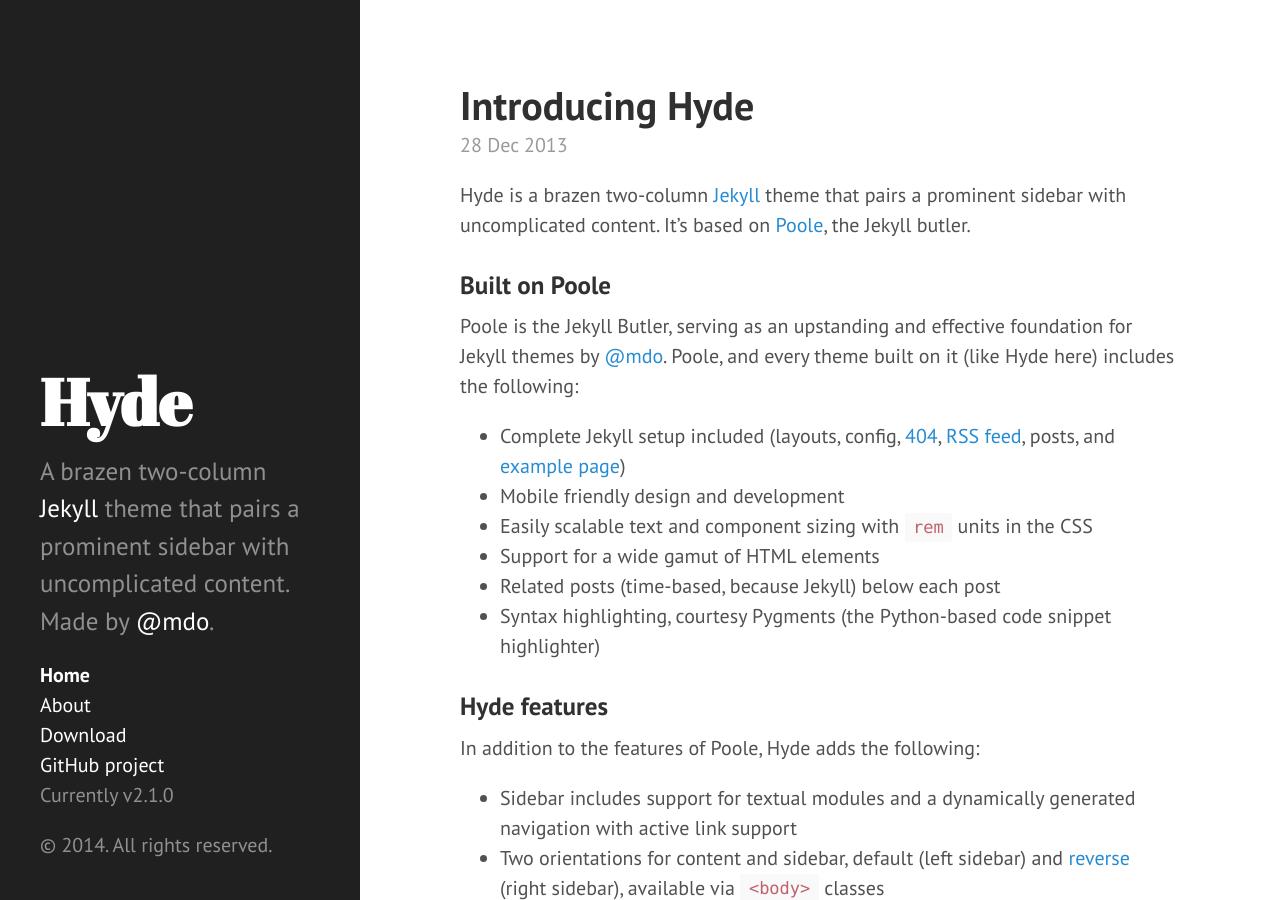
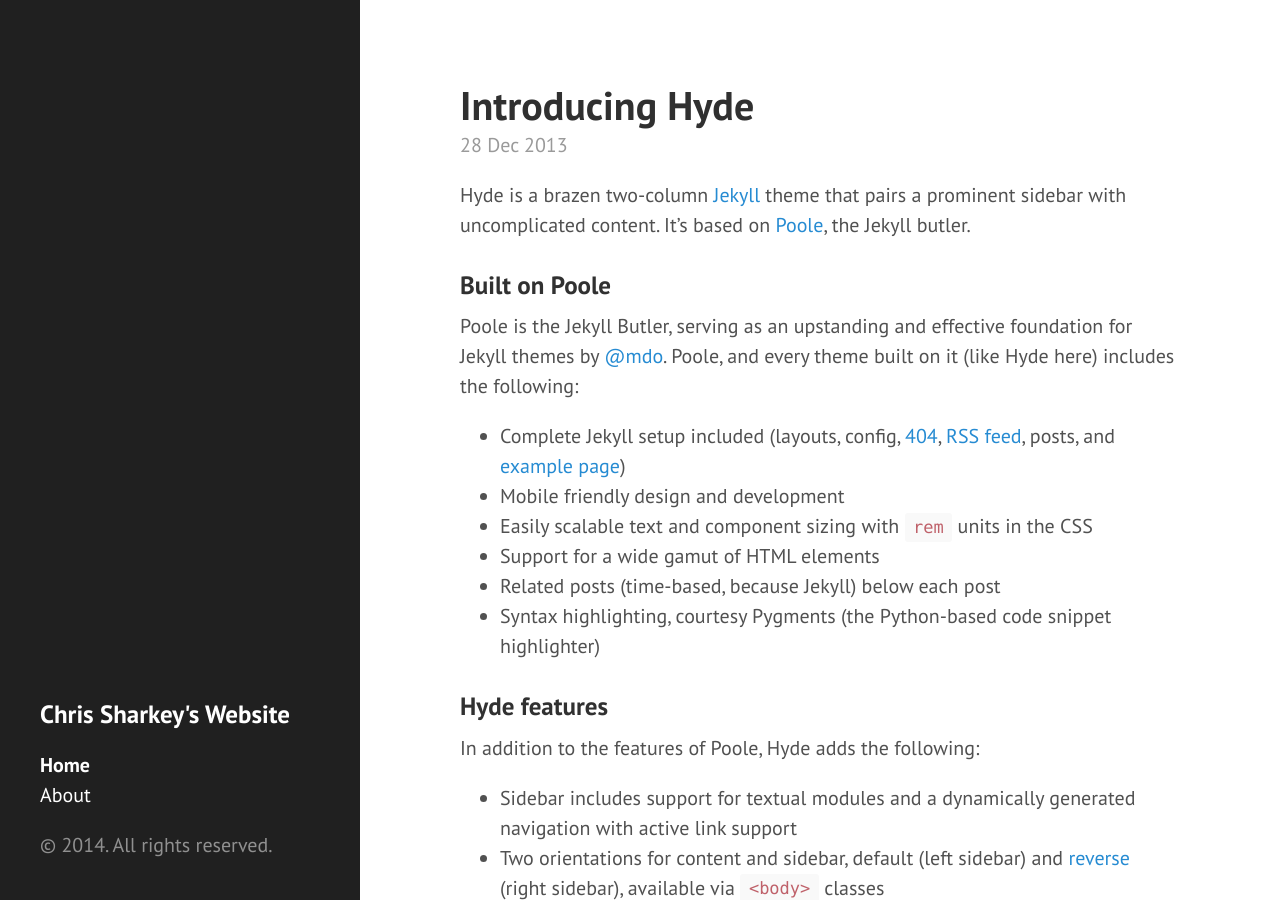
Before and after one commit to chrissharkey/chrissharkey.github.io, a Jekyll site: the page built from index.html, in a window 1280 px wide and 900 px high. Built offline with Jekyll 4.4.1, drawn with Linux system fonts in a browser that asks for light colours; Markdown is read by kramdown in place of the engine named in the settings; the list of posts is cut into pages by our own code.

Commit message:
Various setup updates

```diff
--- a/CNAME
+++ b/CNAME
@@ -1 +1 @@
-hyde.getpoole.com
+www.chrissharkey.com
--- a/_config.yml
+++ b/_config.yml
@@ -6,15 +6,15 @@
 permalink:        pretty
 
 # Setup
-title:            Hyde
-tagline:          'A Jekyll theme'
-description:      'A brazen two-column <a href="http://jekyllrb.com" target="_blank">Jekyll</a> theme that pairs a prominent sidebar with uncomplicated content. Made by <a href="https://twitter.com/mdo" target="_blank">@mdo</a>.'
-url:              http://hyde.getpoole.com
+title:            Chris Sharkey's Website
+tagline:          'Blog'
+description:      ''
+url:              http://www.chrissharkey.com
 baseurl:          /
 
 author:
-  name:           'Mark Otto'
-  url:            https://twitter.com/mdo
+  name:           'Chris Sharkey'
+  url:            https://twitter.com/chrissharkey
 
 paginate:         5
 
@@ -22,4 +22,4 @@
 version:          2.1.0
 
 github:
-  repo:           https://github.com/poole/hyde
+  repo:           https://github.com/chrissharkey/chrissharkey.github.io
--- a/_includes/sidebar.html
+++ b/_includes/sidebar.html
@@ -1,11 +1,11 @@
 <div class="sidebar">
   <div class="container sidebar-sticky">
     <div class="sidebar-about">
-      <h1>
+      <h3>
         <a href="{{ site.baseurl }}">
           {{ site.title }}
         </a>
-      </h1>
+      </h3>
       <p class="lead">{{ site.description }}</p>
     </div>
 
@@ -26,9 +26,6 @@
         {% endif %}
       {% endfor %}
 
-      <a class="sidebar-nav-item" href="{{ site.github.repo }}/archive/v{{ site.version }}.zip">Download</a>
-      <a class="sidebar-nav-item" href="{{ site.github.repo }}">GitHub project</a>
-      <span class="sidebar-nav-item">Currently v{{ site.version }}</span>
     </nav>
 
     <p>&copy; {{ site.time | date: '%Y' }}. All rights reserved.</p>
```
Also changed, not shown: LICENSE.md, README.md, 8 other files.
